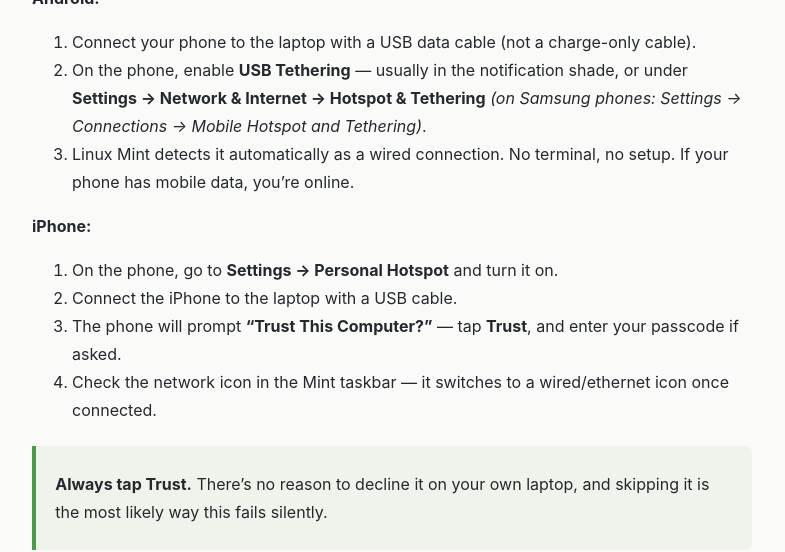
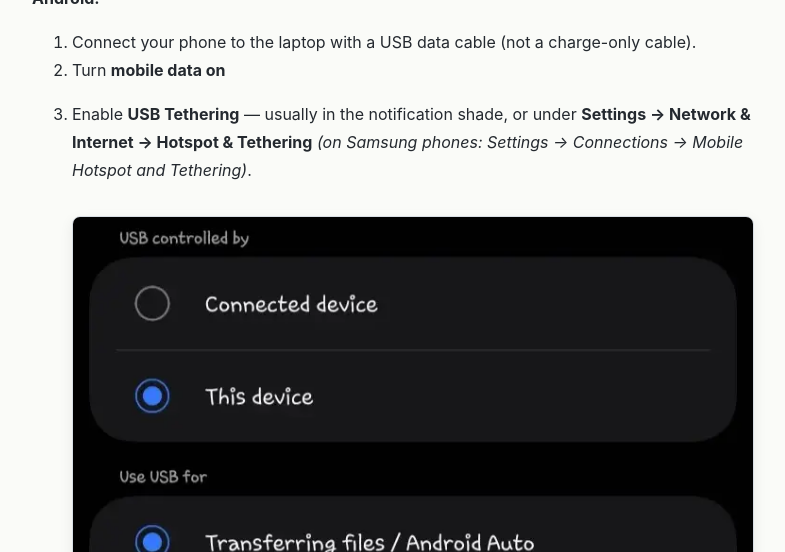
Before and after one commit to Kinganthonytech/Kinganthonytech.github.io, a Jekyll site: the page built from _posts/2026-11-06-linux-mint-first-hour-after-install.md, in a window 1280 px wide and 1400 px high, scrolled down 15408 px. Shown: the top 552 px of the window, without its empty margins (248-1033 px from the left). Built offline with Jekyll 4.4.1, drawn with Linux system fonts in a browser that asks for light colours; some of the changed text lies outside the part shown; grey boxes are pictures that could not be loaded.

Commit message:
Step 5: correct cropped dims on phone receipts, add GRUB recovery-strip to the fallback collapsible

```diff
--- a/_posts/2026-11-06-linux-mint-first-hour-after-install.md
+++ b/_posts/2026-11-06-linux-mint-first-hour-after-install.md
@@ -430,19 +430,43 @@
 
 **Android:**
 1. Connect your phone to the laptop with a USB data cable (not a charge-only cable).
-2. On the phone, enable **USB Tethering** — usually in the notification shade, or under **Settings → Network & Internet → Hotspot & Tethering** *(on Samsung phones: Settings → Connections → Mobile Hotspot and Tethering)*.
-3. Linux Mint detects it automatically as a wired connection. No terminal, no setup. If your phone has mobile data, you're online.
+2. Turn **mobile data on**
+3. Enable **USB Tethering** — usually in the notification shade, or under **Settings → Network & Internet → Hotspot & Tethering** *(on Samsung phones: Settings → Connections → Mobile Hotspot and Tethering)*.
+
+    <figure class="post-image">
+          <a href="/images/step05-android-tether.webp" target="_blank" rel="noopener noreferrer">
+            <img src="/images/step05-android-tether.webp" loading="lazy" width="720" height="791" alt="Phone screenshot, cropped to the USB settings panel: under USB controlled by, This device is selected; under Use USB for, five radio options are listed — Transferring files / Android Auto (currently selected), USB tethering, MIDI, Transferring images, Charging phone only.">
+          </a>
+          <figcaption>The Android door, open. USB tethering is one option in this list — not the selected one yet (file-transfer is lit here), so this is the screen where you *choose* it. The lesson is in the words, not the pixels: pick USB tethering from this list after mobile data is on, and Mint takes it from there.</figcaption>
+        </figure>
+
+4. Linux Mint detects it automatically as a wired connection. No terminal, no setup. If your phone has mobile data, you're online.
 
 **iPhone:**
-1. On the phone, go to **Settings → Personal Hotspot** and turn it on.
-2. Connect the iPhone to the laptop with a USB cable.
-3. The phone will prompt **"Trust This Computer?"** — tap **Trust**, and enter your passcode if asked.
-4. Check the network icon in the Mint taskbar — it switches to a wired/ethernet icon once connected.
+1. Turn **mobile data on**
+2. Go to **Settings → Personal Hotspot** and switch it on *(The hotspot shares the phone's mobile connection over the cable — with data off the link forms but no internet flows, and Mint's wired icon won't finish the handshake.)*
+
+      <figure class="post-image">
+          <a href="/images/step05-iphone-hotspot.webp" target="_blank" rel="noopener noreferrer">
+            <img src="/images/step05-iphone-hotspot.webp" loading="lazy" width="1037" height="971" alt="Phone screenshot, cropped to the first Settings group: Airplane Mode (toggle off), WLAN (Not Connected), Bluetooth (On), Mobile Service, Personal Hotspot, and Battery, each with its icon and a chevron.">
+          </a>
+          <figcaption>Where the hotspot lives on iOS — the Personal Hotspot row in the first Settings group. Switch it on here, after mobile data, and the cable handshake completes on its own; Mint ships the iPhone driver, so there is no terminal step waiting behind this screen.</figcaption>
+        </figure>
+
+3. Connect the iPhone to the laptop with a USB cable.
+4. The phone will prompt **"Trust This Computer?"** — tap **Trust**, and enter your passcode if asked.
+
+    <figure class="post-image">
+          <a href="/images/step05-iphone-trust.webp" target="_blank" rel="noopener noreferrer">
+            <img src="/images/step05-iphone-trust.webp" loading="lazy" width="630" height="403" alt="Close-up of the Trust This Computer? dialog over a thin margin of dimmed screen: the dialog reads Your settings and data will be accessible from this computer when connected wirelessly or using a cable, with Don't Trust and Trust buttons, neither pressed.">
+          </a>
+          <figcaption>The gate, on screen. Tap Trust and enter your passcode; declining it is the most common way tethering fails silently on your own laptop. The dialog is the whole instruction — there is no confirmation screen after it, just the wired icon in Mint's tray once the link forms.</figcaption>
+        </figure>
+
+5. Check the network icon in the Mint taskbar — it switches to a wired/ethernet icon once connected.
 
 > **Always tap Trust.** There's no reason to decline it on your own laptop, and skipping it is the most likely way this fails silently.
 
-![The iPhone Trust prompt and the Linux Mint taskbar showing a wired connection icon](/assets/images/first-hour/step05-iphone-trust-wired.png)
-*Figure 8: Tap Trust, and the taskbar icon goes wired.*
 
 This isn't a permanent fix — it's a bridge to get you online long enough to actually solve the Wi-Fi problem. Speaking of which:
 
@@ -454,13 +478,17 @@
 **The fix, if this is what happened to you:**
 1. Reboot the laptop.
 2. At the GRUB boot screen, select **Advanced options for Linux Mint**.
-3. Choose the **previous kernel version** — anything below the newest one at the top of the list.
+3. Choose the **previous kernel version** — the plain entry, **not** recovery mode. *(Recovery mode boots a minimal repair shell, not a normal desktop, so it won't bring your Wi-Fi back the way a regular older kernel will. Any plain entry below the newest one works.)*
+
+    <figure class="post-image">
+          <a href="/images/step05-grub-advanced.webp" target="_blank" rel="noopener noreferrer">
+            <img src="/images/step05-grub-advanced.webp" loading="lazy" width="2541" height="756" alt="Phone photo of the GNU GRUB boot menu, cropped to the menu strip: the top entry, Linux Mint 22.3 Xfce with Linux 7.0.0-38-generic, is highlighted with an asterisk as the default; below it every kernel appears twice — a plain line and a (recovery mode) twin — running 7.0.0-38, 7.0.0-34, 7.0.0-31, 7.0.0-28, 6.17.0-35, and 6.14.0-37.">
+          </a>
+          <figcaption>The menu the fallback walks you through. The starred line at the top is the newest kernel — the one that broke Wi-Fi — and it is already selected, so do not press Enter here. Arrow down to a plain older entry (7.0.0-34 is the one that revived the connection in the kernel-war report) and avoid every line marked (recovery mode): those boot a minimal repair shell, not a desktop, so they will not bring your Wi-Fi back. The pairs are the trap this step warns about, visible.</figcaption>
+        </figure>
+
 4. Boot into it, and check whether Wi-Fi reconnects.
 
-<!-- OPTIONAL IMAGE (add if you capture the GRUB screen):
-![The GRUB boot menu highlighting Advanced options for Linux Mint](/assets/images/first-hour/step05-grub-advanced-options.jpg)
-*Figure 9: The previous kernel lives under Advanced options.*
--->
 
 If it does, you're not stuck. You can keep using that older kernel while a fix lands, or dig further yourself.
 
```
Also changed, not shown: images/step05-android-tether.webp (added), images/step05-grub-advanced.webp (added), images/step05-iphone-hotspot.webp (added), images/step05-iphone-trust.webp (added).
